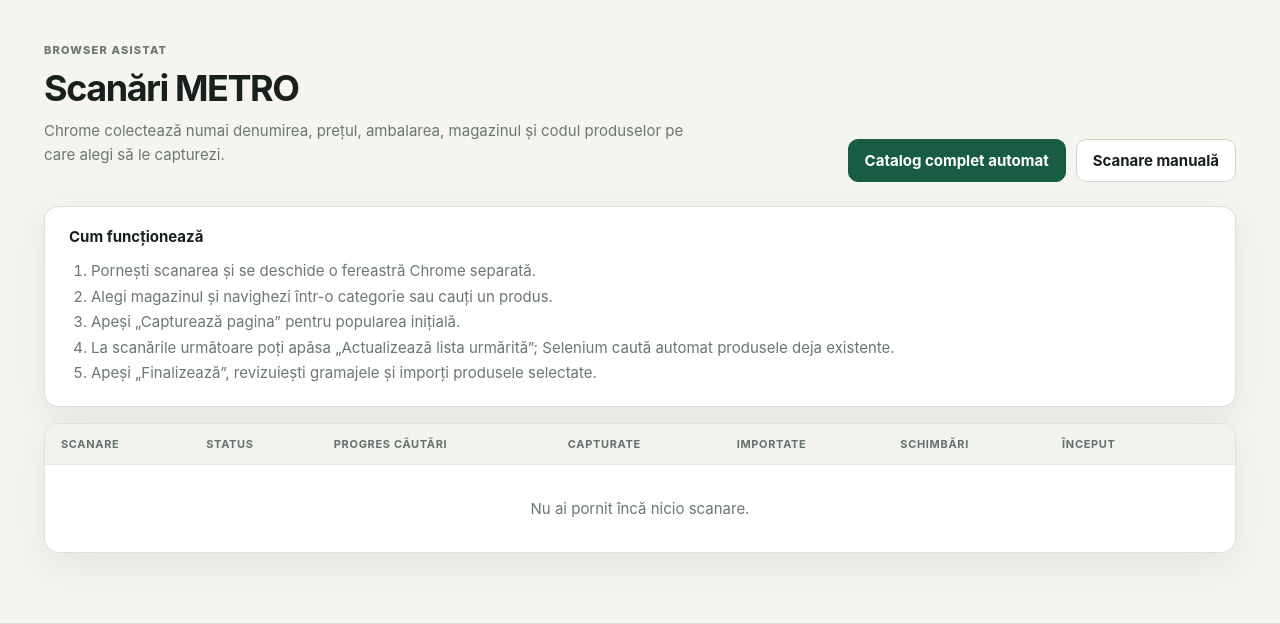
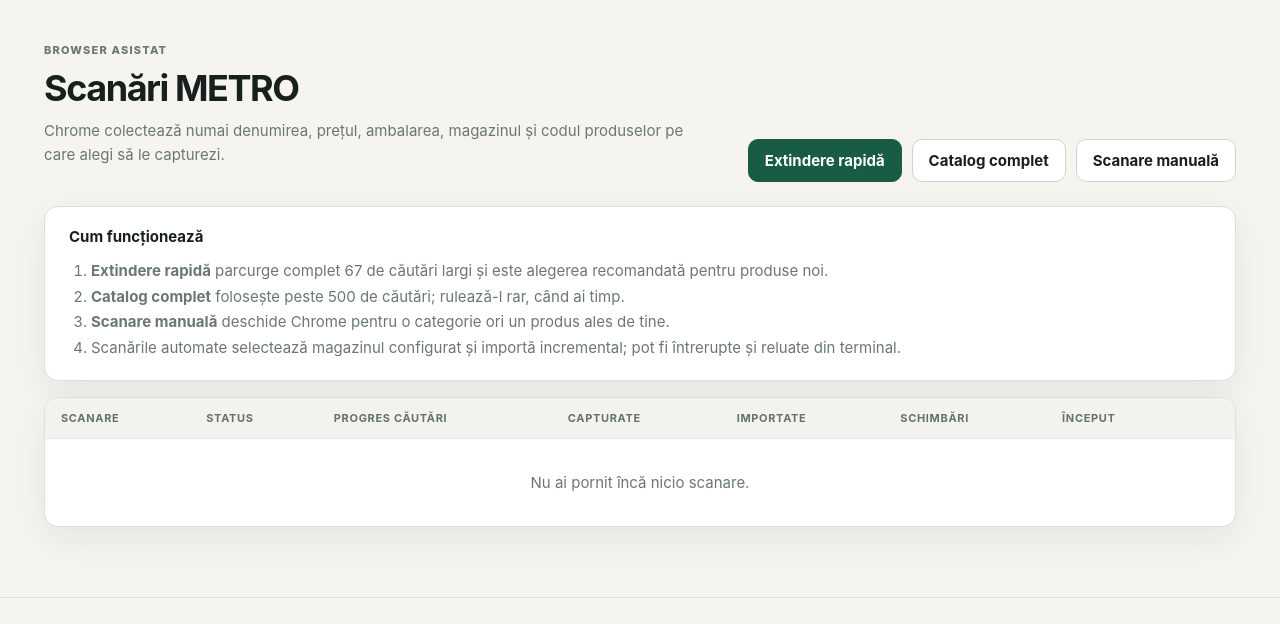
Before and after one commit to Alexandru2984/priceComparation, a Django app: page /app/metro/scanari/ in a window 1280 px wide; the page is wider, and only the part inside the window is pictured. Shown: the part 72-696 px from the top of that part. Run offline with Django 5.2, Linux system fonts and the light colour scheme; the visitor is signed in with stand-in values (Sample User, id 1); data that the repository does not hold is empty.

Commit message:
feat: launch quick Metro scans

```diff
--- a/comparator/services/metro_scraper.py
+++ b/comparator/services/metro_scraper.py
@@ -792,6 +792,24 @@ def launch_mass_catalog_job(job, store_query=""):
     _launch_catalog_process(job, arguments, "mass")
 
 
+def launch_breadth_catalog_job(job, store_query=""):
+    arguments = [
+        sys.executable,
+        str(Path(settings.BASE_DIR) / "manage.py"),
+        "metro_seed_catalog",
+        "--breadth-only",
+        "--resume",
+        str(job.pk),
+        "--delay",
+        "0.8",
+        "--retries",
+        "3",
+    ]
+    if store_query:
+        arguments.extend(["--store", store_query])
+    _launch_catalog_process(job, arguments, "breadth")
+
+
 def launch_targeted_catalog_job(job, terms, store_query=""):
     arguments = [
         sys.executable,
--- a/comparator/urls.py
+++ b/comparator/urls.py
@@ -59,6 +59,7 @@ urlpatterns = [
     path("metro/scanari/", staff_member_required(views.metro_scrape_list), name="metro_scrape_list"),
     path("metro/scanari/porneste/", staff_member_required(views.metro_scrape_start), name="metro_scrape_start"),
     path("metro/scanari/catalog-complet/", staff_member_required(views.metro_scrape_mass_start), name="metro_scrape_mass_start"),
+    path("metro/scanari/extindere-rapida/", staff_member_required(views.metro_scrape_breadth_start), name="metro_scrape_breadth_start"),
     path("metro/scanari/<int:pk>/", staff_member_required(views.metro_scrape_detail), name="metro_scrape_detail"),
     path("metro/scanari/<int:pk>/importa/", staff_member_required(views.metro_scrape_import), name="metro_scrape_import"),
     path("facturi/", staff_member_required(views.invoice_list), name="invoice_list"),
--- a/comparator/views.py
+++ b/comparator/views.py
@@ -79,7 +79,12 @@ from .services.inventory import create_replenishment_list, inventory_with_balanc
 from .services.health import system_readiness
 from .services.exports import build_catalog_csv, build_catalog_xlsx
 from .services.matching import apply_match
-from .services.metro_scraper import import_scraped_rows, launch_mass_catalog_job, launch_scrape_job
+from .services.metro_scraper import (
+    import_scraped_rows,
+    launch_breadth_catalog_job,
+    launch_mass_catalog_job,
+    launch_scrape_job,
+)
 from .services.insights import (
     catalog_quality_summary,
     matching_quality_summary,
@@ -894,7 +899,11 @@ def metro_sync_documents(request):
 
 def metro_scrape_list(request):
     jobs = MetroScrapeJob.objects.all()[:30]
-    return render(request, "comparator/metro_scrape_list.html", {"jobs": jobs})
+    return render(
+        request,
+        "comparator/metro_scrape_list.html",
+        {"jobs": jobs, "preferred_metro_store": settings.PREFERRED_METRO_STORE},
+    )
 
 
 def metro_scrape_start(request):
@@ -945,6 +954,33 @@ def metro_scrape_mass_start(request):
         messages.error(request, f"Scanarea automată nu a putut porni: {exc}")
     else:
         messages.success(request, "Catalogarea masivă rulează în fundal și importă incremental rezultatele.")
+    return redirect("comparator:metro_scrape_detail", pk=job.pk)
+
+
+def metro_scrape_breadth_start(request):
+    if request.method != "POST":
+        return HttpResponseNotAllowed(["POST"])
+    if not settings.METRO_SCRAPER_ENABLED:
+        raise PermissionDenied("Scanarea Selenium este dezactivată în acest mediu.")
+    active = MetroScrapeJob.objects.filter(
+        status__in=[MetroScrapeJob.Status.PENDING, MetroScrapeJob.Status.RUNNING]
+    ).first()
+    if active:
+        messages.warning(request, "Există deja o scanare activă.")
+        return redirect("comparator:metro_scrape_detail", pk=active.pk)
+    job = MetroScrapeJob.objects.create(
+        start_url=settings.METRO_START_URL,
+        scan_type=MetroScrapeJob.ScanType.TARGETED,
+    )
+    try:
+        launch_breadth_catalog_job(job, settings.METRO_STORE_QUERY)
+    except Exception as exc:
+        job.status = MetroScrapeJob.Status.ERROR
+        job.error = str(exc)
+        job.save(update_fields=["status", "error"])
+        messages.error(request, f"Extinderea rapidă nu a putut porni: {exc}")
+    else:
+        messages.success(request, "Extinderea rapidă rulează în fundal și importă incremental rezultatele.")
     return redirect("comparator:metro_scrape_detail", pk=job.pk)
 
 
--- a/templates/comparator/metro_scrape_list.html
+++ b/templates/comparator/metro_scrape_list.html
@@ -3,11 +3,11 @@
 {% block content %}
 <div class="page-head">
   <div><p class="eyebrow">Browser asistat</p><h1>Scanări METRO</h1><p>Chrome colectează numai denumirea, prețul, ambalarea, magazinul și codul produselor pe care alegi să le capturezi.</p></div>
-  <div class="actions"><form method="post" action="{% url 'comparator:metro_scrape_mass_start' %}" data-confirm="Pornești catalogarea completă? Poate dura și va face multe căutări controlate.">{% csrf_token %}<button class="button primary">Catalog complet automat</button></form><form method="post" action="{% url 'comparator:metro_scrape_start' %}">{% csrf_token %}<button class="button">Scanare manuală</button></form></div>
+  <div class="actions"><form method="post" action="{% url 'comparator:metro_scrape_breadth_start' %}" data-confirm="Pornești extinderea rapidă pe toate categoriile? Produsele sunt importate incremental.">{% csrf_token %}<button class="button primary">Extindere rapidă</button></form><form method="post" action="{% url 'comparator:metro_scrape_mass_start' %}" data-confirm="Pornești catalogarea completă? Poate dura mult și va face sute de căutări controlate.">{% csrf_token %}<button class="button">Catalog complet</button></form><form method="post" action="{% url 'comparator:metro_scrape_start' %}">{% csrf_token %}<button class="button">Scanare manuală</button></form></div>
 </div>
 <section class="panel instructions">
   <strong>Cum funcționează</strong>
-  <ol><li>Pornești scanarea și se deschide o fereastră Chrome separată.</li><li>Alegi magazinul și navighezi într-o categorie sau cauți un produs.</li><li>Apeși „Capturează pagina” pentru popularea inițială.</li><li>La scanările următoare poți apăsa „Actualizează lista urmărită”; Selenium caută automat produsele deja existente.</li><li>Apeși „Finalizează”, revizuiești gramajele și imporți produsele selectate.</li></ol>
+  <ol><li><strong>Extindere rapidă</strong> parcurge complet 67 de căutări largi și este alegerea recomandată pentru produse noi.</li><li><strong>Catalog complet</strong> folosește peste 500 de căutări; rulează-l rar, când ai timp.</li><li><strong>Scanare manuală</strong> deschide Chrome pentru o categorie ori un produs ales de tine.</li><li>Scanările automate selectează {{ preferred_metro_store|default:"magazinul configurat" }} și importă incremental; pot fi întrerupte și reluate din terminal.</li></ol>
 </section>
 <section class="panel table-wrap">
   <table><thead><tr><th>Scanare</th><th>Status</th><th>Progres căutări</th><th>Capturate</th><th>Importate</th><th>Schimbări</th><th>Început</th><th></th></tr></thead>
```
Also changed, not shown: comparator/tests/test_metro_scraper.py (+12 -2 lines).
